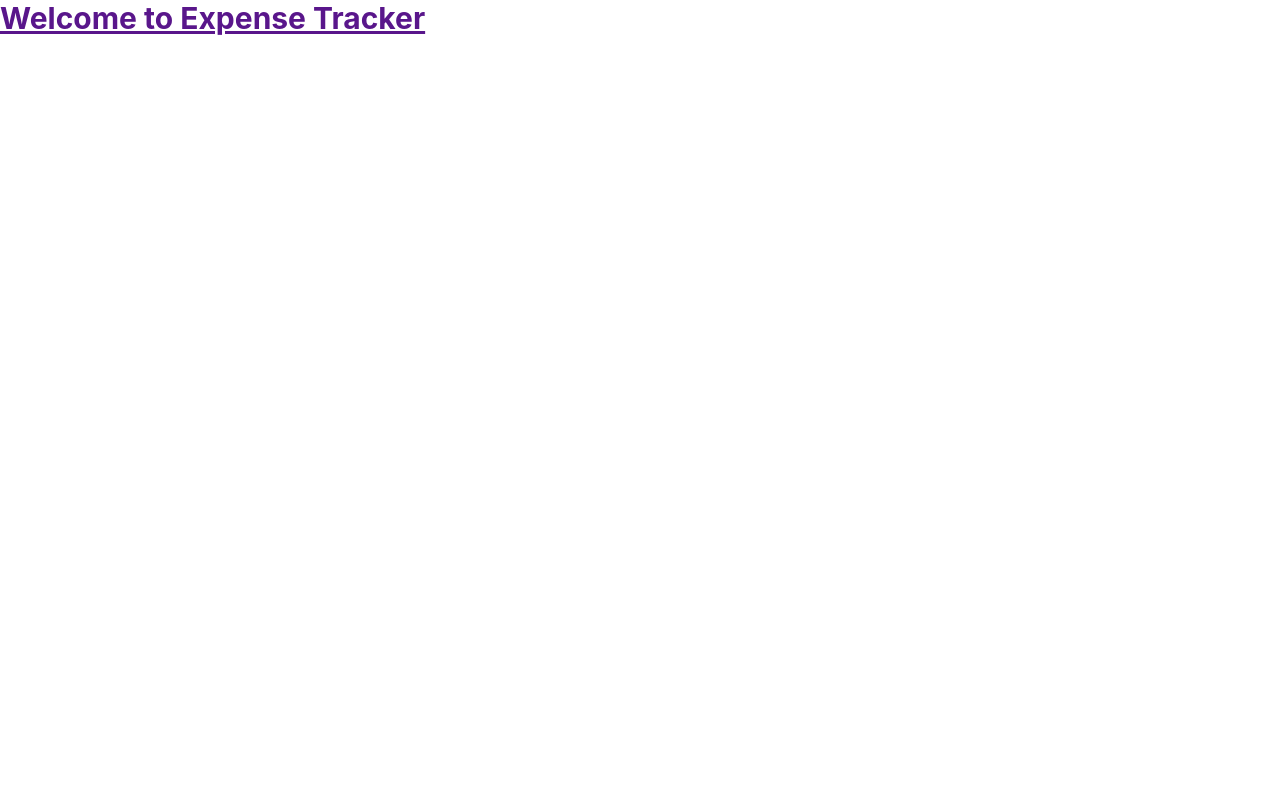
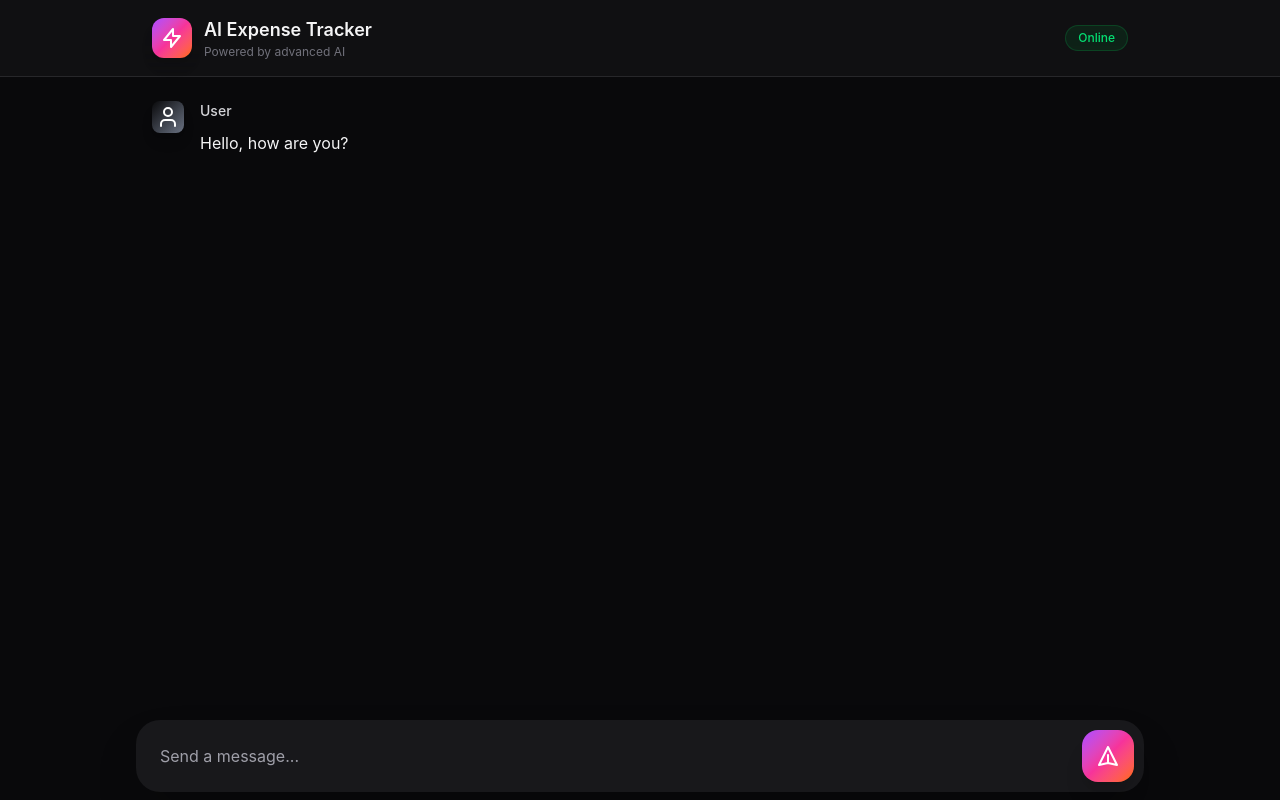
Before and after one commit to aslam-paasa/AI-Expense-Tracker, a React (Vite) app in the folder client/: page / in a window 1280 px wide. Built offline with nearby package versions, Linux system fonts and the light colour scheme.

Commit message:
Setup UI Components

```diff
--- a/client/package.json
+++ b/client/package.json
@@ -11,6 +11,7 @@
   },
   "dependencies": {
     "@tailwindcss/vite": "^4.2.2",
+    "lucide-react": "^1.8.0",
     "react": "^19.2.4",
     "react-dom": "^19.2.4",
     "tailwindcss": "^4.2.2"
--- a/client/src/App.tsx
+++ b/client/src/App.tsx
@@ -1,10 +1,9 @@
+import { ChatContainer } from './components/ChatContainer';
 import "./App.css";
 
 function App() {
   return (
-    <>
-      <h1 className="text-3xl font-bold underline text-purple-900">Welcome to Expense Tracker</h1>
-    </>
+    <ChatContainer />
   );
 }
 
--- /dev/null
+++ b/client/src/components/ChatContainer.tsx
@@ -0,0 +1,124 @@
+import { ChatInput } from "./ChatInput";
+import { ChatMessage } from "./ChatMessage";
+
+const messages = ["firstmessage"];
+export function ChatContainer() {
+  return (
+    <div className="flex flex-col h-screen w-full bg-zinc-950">
+      {/* Header */}
+      <div className="shrink-0 border-b border-zinc-800 bg-zinc-900/50 backdrop-blur-xl w-full">
+        <div className="w-full max-w-5xl mx-auto px-6 py-4 flex items-center justify-between">
+          <div className="flex items-center gap-3">
+            <div className="w-10 h-10 rounded-xl bg-linear-to-br from-purple-500 via-pink-500 to-orange-500 flex items-center justify-center shadow-lg">
+              <svg
+                className="w-6 h-6 text-white"
+                fill="none"
+                viewBox="0 0 24 24"
+                stroke="currentColor"
+              >
+                <path
+                  strokeLinecap="round"
+                  strokeLinejoin="round"
+                  strokeWidth={2}
+                  d="M13 10V3L4 14h7v7l9-11h-7z"
+                />
+              </svg>
+            </div>
+            <div>
+              <h1 className="text-lg font-semibold text-zinc-100">
+                AI Expense Tracker
+              </h1>
+              <p className="text-xs text-zinc-500">Powered by advanced AI</p>
+            </div>
+          </div>
+          <div className="flex items-center gap-2">
+            <span className="px-3 py-1 rounded-full text-xs font-medium bg-green-500/10 text-green-400 border border-green-500/20">
+              Online
+            </span>
+          </div>
+        </div>
+      </div>
+
+      {/* Messages Area */}
+      <div className="flex-1 overflow-y-auto w-full">
+        <div className="w-full max-w-5xl mx-auto">
+          {messages.length === 0 ? (
+            <div className="flex flex-col items-center justify-center h-full min-h-[60vh] px-6 py-8">
+              <div className="w-20 h-20 rounded-2xl bg-linear-to-br from-purple-500 via-pink-500 to-orange-500 flex items-center justify-center shadow-2xl mb-6 animate-pulse">
+                <svg
+                  className="w-10 h-10 text-white"
+                  fill="none"
+                  viewBox="0 0 24 24"
+                  stroke="currentColor"
+                >
+                  <path
+                    strokeLinecap="round"
+                    strokeLinejoin="round"
+                    strokeWidth={2}
+                    d="M13 10V3L4 14h7v7l9-11h-7z"
+                  />
+                </svg>
+              </div>
+              <h2 className="text-3xl font-bold text-zinc-100 mb-3">
+                How can I help you today?
+              </h2>
+              <p className="text-zinc-500 text-center max-w-md mb-8">
+                Ask me anything, and I'll do my best to assist you with
+                information, analysis, and creative solutions.
+              </p>
+              <div className="grid grid-cols-1 md:grid-cols-2 gap-3 w-full max-w-2xl px-4">
+                {[
+                  {
+                    icon: "💡",
+                    title: "Get ideas",
+                    desc: "Brainstorm creative solutions",
+                  },
+                  {
+                    icon: "📊",
+                    title: "Analyze data",
+                    desc: "Extract insights from information",
+                  },
+                  {
+                    icon: "✍️",
+                    title: "Write content",
+                    desc: "Create engaging text and copy",
+                  },
+                  {
+                    icon: "🔧",
+                    title: "Solve problems",
+                    desc: "Find answers to your questions",
+                  },
+                ].map((item, idx) => (
+                  <div
+                    key={idx}
+                    className="p-4 rounded-xl bg-zinc-800/40 border border-zinc-700/50 hover:border-purple-500/50 transition-all cursor-pointer group"
+                  >
+                    <div className="text-2xl mb-2">
+                    {item.icon}
+                    </div>
+                    <div className="text-sm font-medium text-zinc-200 group-hover:text-purple-400 transition-colors">
+                      {item.title}
+                    </div>
+                    <div className="text-xs text-zinc-500 mt-1">
+                      {item.desc}
+                    </div>
+                  </div>
+                ))}
+              </div>
+            </div>
+          ) : (
+            <div className="divide-y divide-zinc-800/50">
+              {/* Messages will be displayed here... */}
+              <ChatMessage />
+            </div>
+          )}
+        </div>
+      </div>
+
+      {/* Input Area */}
+      <div className="shrink-0 w-full">
+        <ChatInput />
+      </div>
+    </div>
+  );
+}
--- /dev/null
+++ b/client/src/components/ChatInput.tsx
@@ -0,0 +1,72 @@
+import { useState, useRef, useEffect } from "react";
+
+export function ChatInput() {
+  const [input, setInput] = useState("");
+  const textareaRef = useRef<HTMLTextAreaElement>(null);
+
+  const handleSubmit = (e: React.FormEvent) => {
+    e.preventDefault();
+    if (input.trim()) {
+      console.log("You typed:", input.trim());
+      setInput("");
+      if (textareaRef.current) {
+        textareaRef.current.style.height = "auto";
+      }
+    }
+  };
+
+  const handleKeyDown = (e: React.KeyboardEvent<HTMLTextAreaElement>) => {
+    if (e.key === "Enter" && !e.shiftKey) {
+      e.preventDefault();
+      console.log("You typed:", input.trim());
+      // handle submit here...
+    }
+  };
+
+  useEffect(() => {
+    if (textareaRef.current) {
+      textareaRef.current.style.height = "auto";
+      textareaRef.current.style.height = `${textareaRef.current.scrollHeight}px`;
+    }
+  }, [input]);
+
+  return (
+    <div className="bg-zinc-950 backdrop-blur-xl w-full">
+      <div className="w-full max-w-5xl mx-auto p-2">
+        <form onSubmit={handleSubmit} className="relative">
+          <div className="relative flex items-end gap-3 bg-zinc-900 rounded-3xl border-zinc-600 focus-within:border-purple-500 transition-all shadow-2xl">
+            <textarea
+              ref={textareaRef}
+              value={input}
+              onChange={(e) => setInput(e.target.value)}
+              onKeyDown={handleKeyDown}
+              placeholder="Send a message..."
+              disabled={false}
+              rows={1}
+              className="flex-1 bg-transparent text-white placeholder-zinc-400 px-6 py-6 resize-none focus:outline-none max-h-48 overflow-y-auto disabled:opacity-50 text-base"
+            />
+            <button
+              type="submit"
+              disabled={false}
+              className="shrink-0 m-2.5 p-3.5 rounded-2xl bg-linear-to-br from-purple-500 via-pink-500 to-orange-500 hover:from-purple-600 hover:via-pink-600 hover:to-orange-600 disabled:opacity-40 disabled:cursor-not-allowed transition-all duration-200 shadow-xl hover:shadow-purple-500/50 disabled:hover:shadow-none hover:scale-105 active:scale-95"
+            >
+              <svg
+                className="w-6 h-6 text-white"
+                fill="none"
+                viewBox="0 0 24 24"
+                stroke="currentColor"
+              >
+                <path
+                  strokeLinecap="round"
+                  strokeLinejoin="round"
+                  strokeWidth={2}
+                  d="M12 19l9 2-9-18-9 18 9-2zm0 0v-8"
+                />
+              </svg>
+            </button>
+          </div>
+        </form>
+      </div>
+    </div>
+  );
+}
--- /dev/null
+++ b/client/src/components/ChatMessage.tsx
@@ -0,0 +1,19 @@
+import { User } from "lucide-react";
+
+export function ChatMessage() {
+  return (
+    <div className="flex gap-4 py-6 px-6 transition-colors">
+      <div className="shrink-0">
+        <div className="w-8 h-8 rounded-lg bg-linear-to-br from-white-500 via-white-500 to-gray-500 flex items-center justify-center shadow-lg">
+          <User color="white" />
+        </div>
+      </div>
+      <div className="flex-1 space-y-2 overflow-hidden">
+        <div className="text-sm font-medium text-zinc-300">User</div>
+        <div className="text-zinc-100 whitespace-pre-wrap wrap-break-word leading-7">
+          Hello, how are you?
+        </div>
+      </div>
+    </div>
+  );
+}
```
Also changed, not shown: 1 other file (tests, documents, lock files or other folders).
